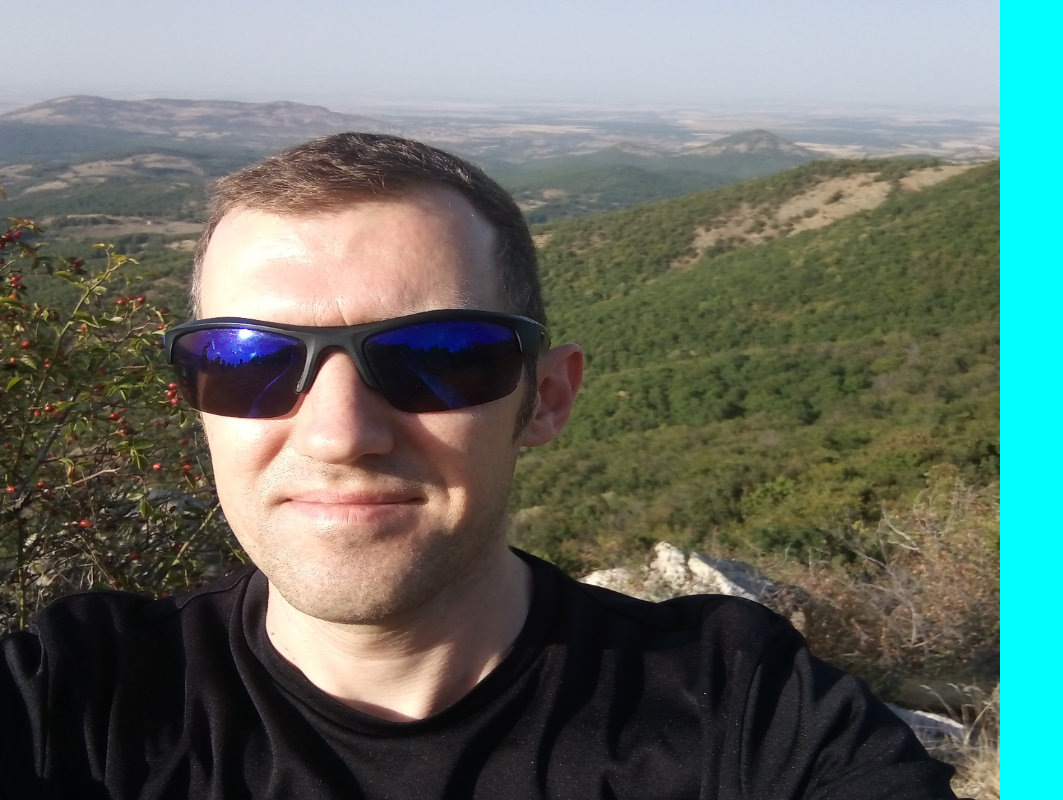
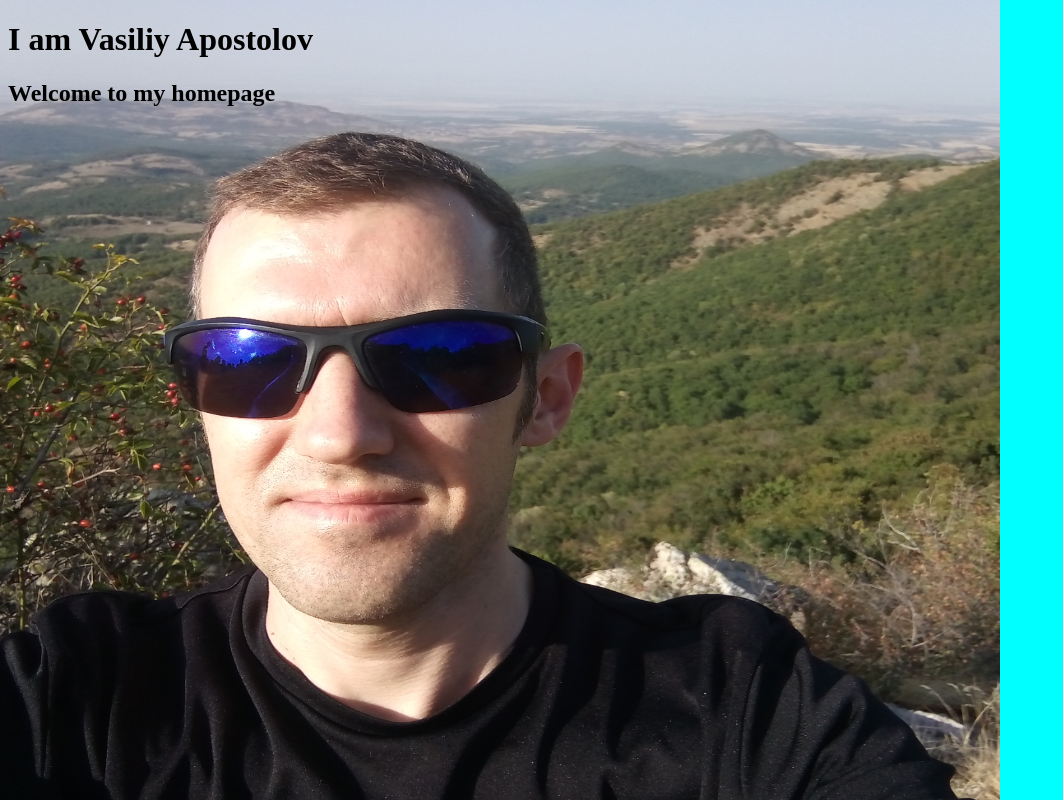
Before and after one commit to Vasville/project, a plain HTML site: page apostolov-v-s.net/index.html in a window 1280 px wide. Shown: the whole page, without its empty margins (0-1063 px from the left). Drawn offline with Linux system fonts and the light colour scheme.

Commit message:
for begin 2

```diff
--- a/apostolov-v-s.net/index.html
+++ b/apostolov-v-s.net/index.html
@@ -10,11 +10,11 @@
             background-color: #00ffff;
             background-size: 1000px 850px;
             background-repeat: no-repeat
-        }
+            }
     </style>
 </head>
 <body>
-    <h1></h1>
-    <h2></h2>
+    <h1>I am Vasiliy Apostolov</h1>
+    <h2>Welcome to my homepage</h2>
 </body>
 </html>
```
